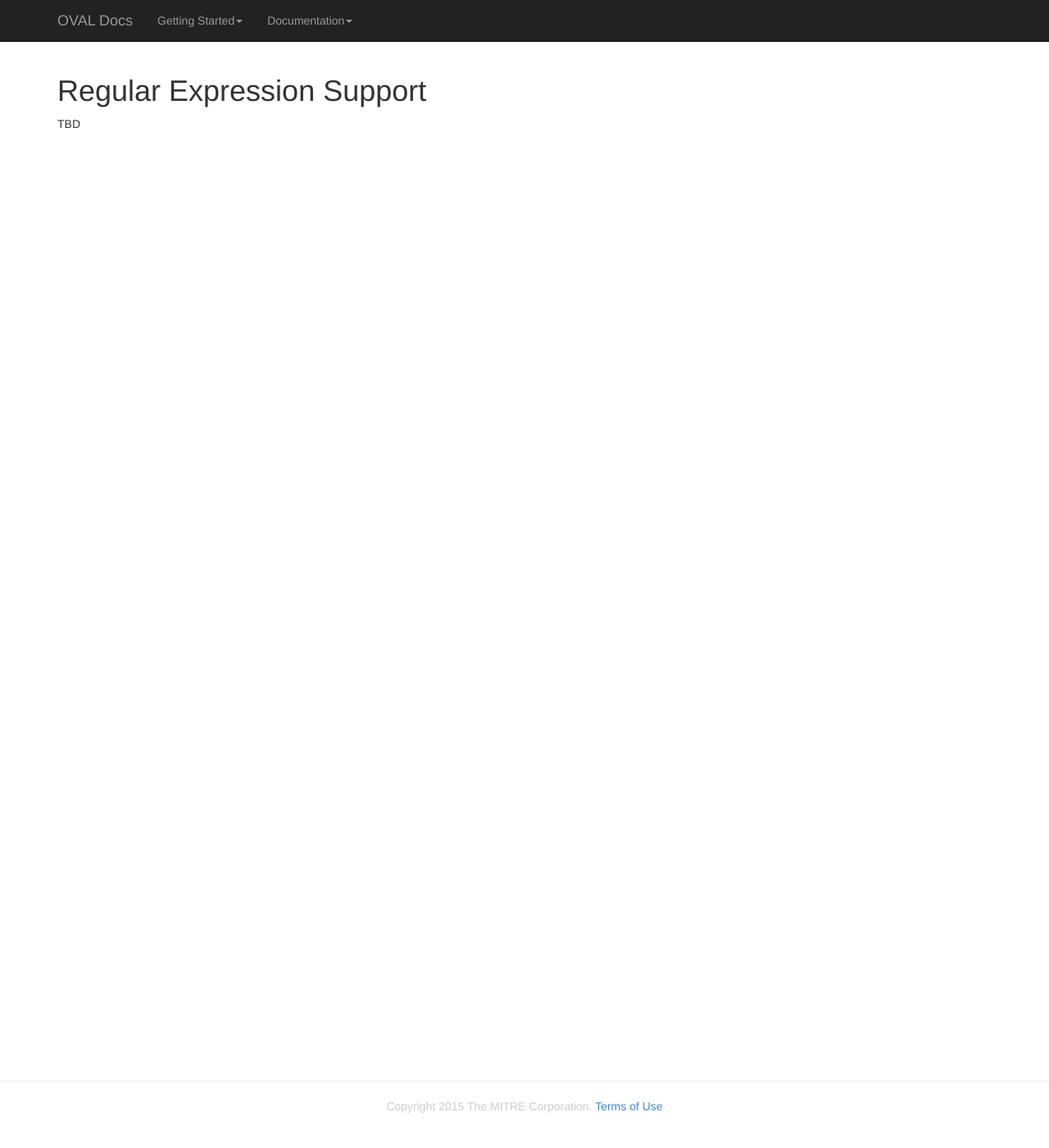
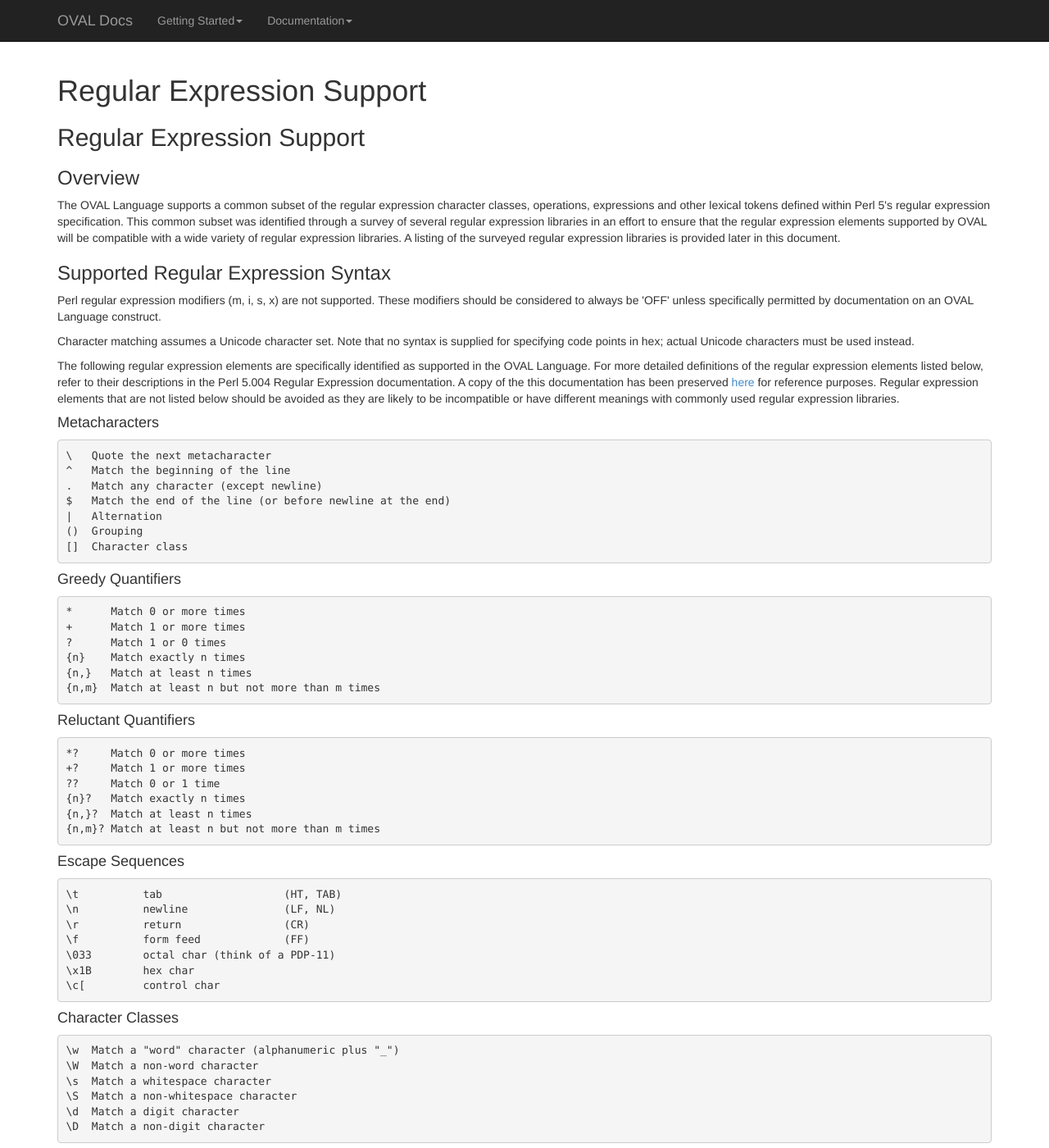
Before and after one commit to OVALProject/ovalproject.github.io, a Jekyll site: the page built from documentation/policy/regex/index.md, in a window 1280 px wide and 1400 px high. Shown: the whole window at 82% size. Built offline with Jekyll 4.4.1, drawn with Linux system fonts in a browser that asks for light colours; Markdown is read by kramdown in place of the engine named in the settings; some of the changed text lies outside the part shown.

Commit message:
first draft ported from oval.mitre.org - removed date

```diff
--- a/documentation/policy/regex/index.md
+++ b/documentation/policy/regex/index.md
@@ -3,4 +3,116 @@ title: Regular Expression Support
 layout: flat
 ---
 
-TBD
+<h2>Regular Expression Support</h2>
+
+<h3>Overview</h3>
+<p>
+The OVAL Language supports a common subset of the regular expression character classes, operations, expressions and other lexical tokens defined within Perl 5's regular expression specification. This common subset was identified through a survey of several regular expression libraries in an effort to ensure that the regular expression elements supported by OVAL will be compatible with a wide variety of regular expression libraries. A listing of the surveyed regular expression libraries is provided later in this document.
+</p>
+
+<h3>Supported Regular Expression Syntax</h3>
+
+<p>
+Perl regular expression modifiers (m, i, s, x) are not supported. These modifiers should be considered to always be 'OFF' unless specifically permitted by documentation on an OVAL Language construct.
+</p>
+<p>
+Character matching assumes a Unicode character set.  Note that no syntax is supplied for specifying code points in hex; actual Unicode characters must be used instead.
+</p>
+<p>
+The following regular expression elements are specifically identified as supported in the OVAL Language. For more detailed definitions of the regular expression elements listed below, refer to their descriptions in the Perl 5.004 Regular Expression documentation. A copy of the this documentation has been preserved <a href="perlre.html" target="_blank">here</a> for reference purposes. Regular expression elements that are not listed below should be avoided as they are likely to be incompatible or have different meanings with commonly used regular expression libraries.
+</p>
+
+<h4>Metacharacters</h4>
+<pre>
+\   Quote the next metacharacter
+^   Match the beginning of the line
+.   Match any character (except newline)
+$   Match the end of the line (or before newline at the end)
+|   Alternation
+()  Grouping
+[]  Character class
+</pre>
+
+<h4>Greedy Quantifiers</h4>
+
+<pre>
+*      Match 0 or more times
++      Match 1 or more times
+?      Match 1 or 0 times
+{n}    Match exactly n times
+{n,}   Match at least n times
+{n,m}  Match at least n but not more than m times
+</pre>
+
+<h4>Reluctant Quantifiers</h4>
+
+<pre>
+*?     Match 0 or more times
++?     Match 1 or more times
+??     Match 0 or 1 time
+{n}?   Match exactly n times
+{n,}?  Match at least n times
+{n,m}? Match at least n but not more than m times
+</pre>
+
+<h4>Escape Sequences</h4>
+
+<pre>
+\t          tab                   (HT, TAB)
+\n          newline               (LF, NL)
+\r          return                (CR)
+\f          form feed             (FF)
+\033        octal char (think of a PDP-11)
+\x1B        hex char
+\c[         control char
+</pre>
+
+<h4>Character Classes</h4>
+
+<pre>
+\w  Match a "word" character (alphanumeric plus "_")
+\W  Match a non-word character
+\s  Match a whitespace character
+\S  Match a non-whitespace character
+\d  Match a digit character
+\D  Match a non-digit character
+</pre>
+
+<h4>Zero Width Assertions</h4>
+
+<pre>
+\b  Match a word boundary
+\B  Match a non-(word boundary)
+</pre>
+
+<h4>Extensions</h4>
+
+<pre>
+(?:regexp)     - Group without capture
+(?=regexp)     - Zero-width positive lookahead assertion
+(?!regexp)     - Zero-width negative lookahead assertion
+</pre>
+
+
+<h4>Version 8 Regular Expressions</h4>
+
+<pre>
+[chars]  - Match any of the specified characters
+[^chars] - Match anything that is not one of the specified characters
+[a-b]    - Match any character in the range between "a" and "b", inclusive
+a|b      - Alternation; match either the left side of the "|" or the right side
+\n       - When 'n' is a single digit: the nth capturing group matched.
+</pre>
+
+<h3>Surveyed Regular Expression Libraries</h3>
+<p>The following regular expression libraries were surveyed to identify a common subset of the Perl 5 regular expression specification that is widely supported:
+	<ul>
+		<li>.NET</li>
+		<li>BOOST</li>
+		<li>Java</li>
+		<li>JavaScript</li>
+		<li>PCRE</li>
+		<li>Perl 5.004 (as a baseline and reference for the detailed definitions of regular exrpression elements.)</li>
+		<li>Python</li>
+	</ul>
+</p>
```
